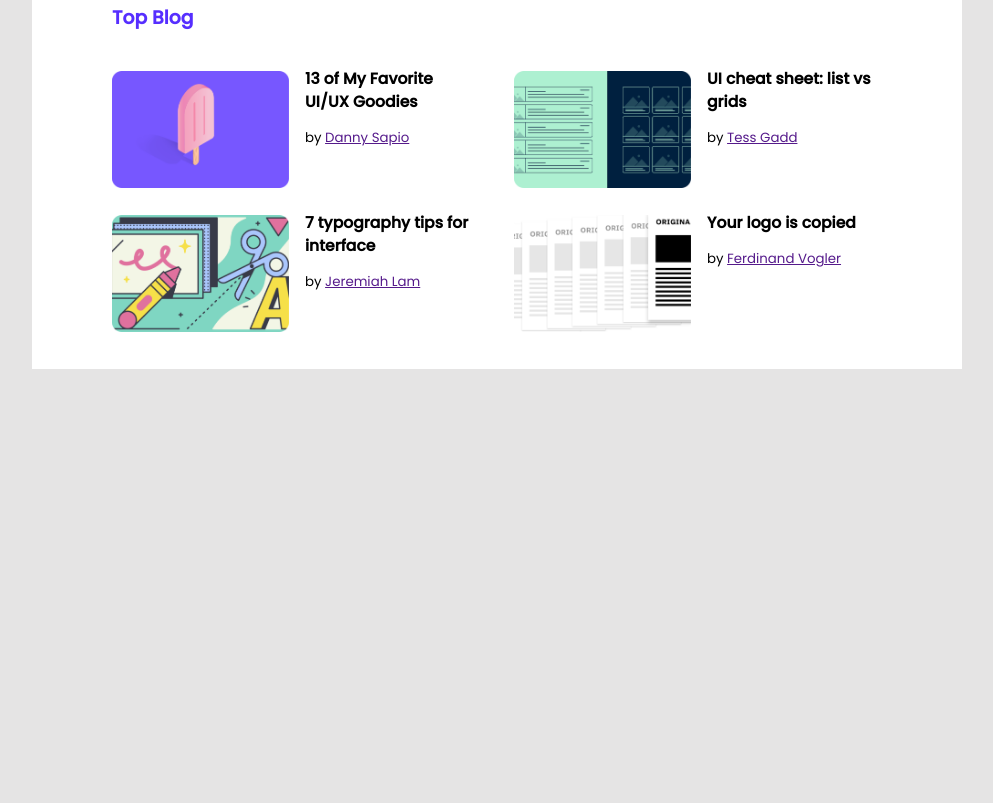
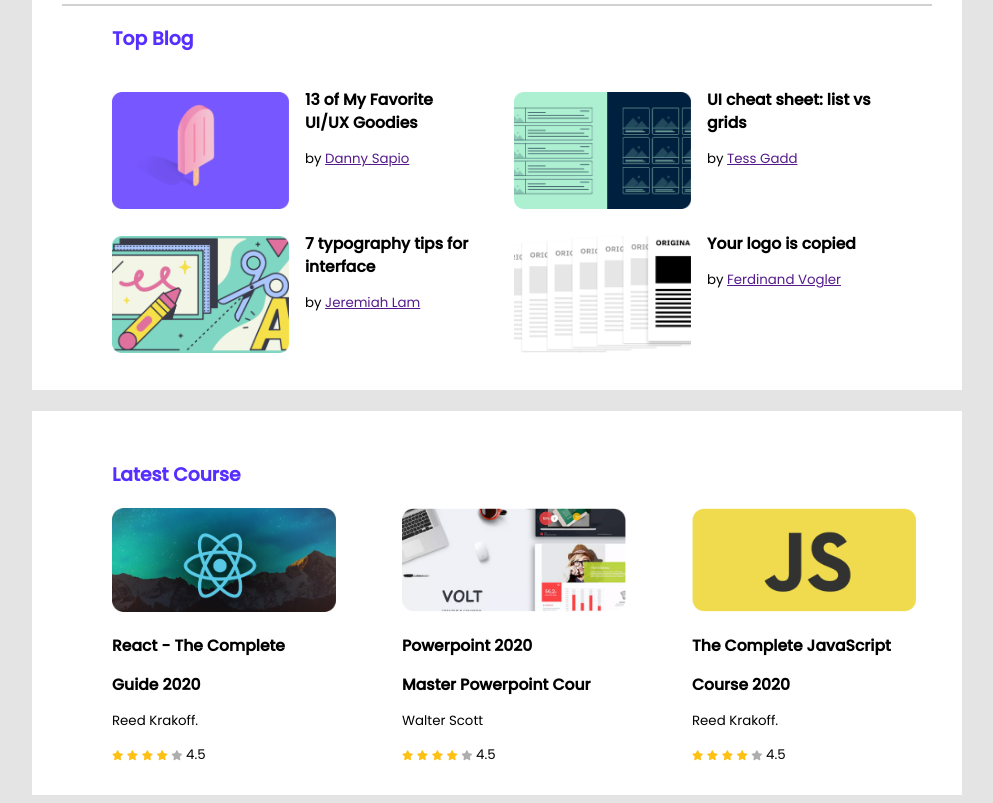
Before and after one commit to eusumaiya/leader-board, a plain HTML site: page index.html in a window 1280 px wide. Shown: the part 316-1119 px from the top of the page, without its empty margins (143-1136 px from the left). Before the commit the page ends 800 px from the top, so only its background shows below. Drawn offline with Linux system fonts and the light colour scheme.

Commit message:
courses-added

```diff
--- a/index.html
+++ b/index.html
@@ -5,6 +5,9 @@
     <meta http-equiv="X-UA-Compatible" content="IE=edge">
     <meta name="viewport" content="width=device-width, initial-scale=1.0">
     <title>Top player</title>
+    <!-- font awesome -->
+    <script src="https://kit.fontawesome.com/46c61b4436.js" crossorigin="anonymous"></script>
+    <!-- style-css-link -->
     <link rel="stylesheet" href="style.css">
 </head>
 <body>
@@ -51,7 +54,11 @@
                     </div>
                 </div>
             </div>
+            <!-- horizontal line start -->
               <hr>
+
+
+              <!--------- top blog items start---------->
               <div>
                 <div class="top-blog-title">
                     <h3 class="top-blog">Top Blog</h3>
@@ -100,7 +107,88 @@
                     </div>
                 </div>
               </div>
+              <!--------- top blog items end---------->
         </section>
+        <!------------- 1st section  end ----------------->
+        <!-- -----------------------------Latest Course start------------------------ -->
+
+        <section class="container">
+                <h3 class="course">Latest Course</h3>
+                <div class="courses">
+                    <div class="course-name">
+                        <div class="course-img">
+                            <img src="images/courses/course-1.png" alt="">
+                        </div>
+                        <div class="course-info guide">
+                            <h3 >React - The Complete </h3>
+                            <h3>Guide 2020</h3>
+                            <p>Reed Krakoff.</p>
+                           <div class="star">
+                            <div>
+                                <i class="fa-sharp fa-solid fa-star filled"></i>
+                                <i class="fa-sharp fa-solid fa-star filled"></i>
+                                <i class="fa-sharp fa-solid fa-star filled"></i>
+                                <i class="fa-sharp fa-solid fa-star filled"></i>
+                                <i class="fa-sharp fa-solid fa-star empty"></i>
+                                <span>4.5</span>
+                            </div>
+
+                           </div>
+
+                        </div>
+
+                    </div>
+                    <div class="course-name">
+                        <div class="course-img">
+                            <img src="images/courses/course-2.png" alt="">
+                        </div>
+                        <div class="course-info guide">
+                            <h3 >Powerpoint 2020  </h3>
+                            <h3>Master Powerpoint Cour</h3>
+                            <p>Walter Scott</p>
+                           <div class="star">
+                            <div>
+                                <i class="fa-sharp fa-solid fa-star filled"></i>
+                                <i class="fa-sharp fa-solid fa-star filled"></i>
+                                <i class="fa-sharp fa-solid fa-star filled"></i>
+                                <i class="fa-sharp fa-solid fa-star filled"></i>
+                                <i class="fa-sharp fa-solid fa-star empty"></i>
+                                <span>4.5</span>
+                            </div>
+
+                           </div>
+
+                        </div>
+
+                    </div>
+                    <div class="course-name">
+                        <div class="course-img">
+                            <img src="images/courses/course-3.png" alt="">
+                        </div>
+                        <div class="course-info guide">
+                            <h3 >The Complete JavaScript  </h3>
+                            <h3>Course 2020</h3>
+                            <p>Reed Krakoff.</p>
+                           <div class="star">
+                            <div>
+                                <i class="fa-sharp fa-solid fa-star filled"></i>
+                                <i class="fa-sharp fa-solid fa-star filled"></i>
+                                <i class="fa-sharp fa-solid fa-star filled"></i>
+                                <i class="fa-sharp fa-solid fa-star filled"></i>
+                                <i class="fa-sharp fa-solid fa-star empty"></i>
+                                <span>4.5</span>
+                            </div>
+
+                           </div>
+
+                        </div>
+
+                    </div>
+
+                </div>
+
+        </section>
+          <!-- -----------------------------Latest Course end------------------------ -->
 
     </main>
     <!-- main-part-end -->
--- a/style.css
+++ b/style.css
@@ -1,5 +1,6 @@
 /* fonts */
 @import url('https://fonts.googleapis.com/css2?family=Poppins:wght@400;500&display=swap');
+
    /************
        common-style
             *************/
@@ -10,7 +11,8 @@
  }
  main{
     display: flex;
-    justify-content: center;
+    flex-direction: column;
+   align-items: center;
  }
 
 
@@ -26,6 +28,7 @@
     background-color: #FFFFFF;
     width: 870px;
     padding: 30px;
+    margin-top: 21px;
 
 }
 .players{
@@ -94,3 +97,37 @@
 font-size: smaller;
 
 }
+/**********
+   Latest Course start
+          ***************/
+.course{
+    color: #562EFF;
+    padding-left: 50px;
+
+}
+.course-img img{
+    width: 224px;
+    height: 104px;
+    padding-left: 50px;
+}
+.star{
+    display: flex;
+}
+.fa-star{
+    font-size: 10px;
+}
+
+.guide{
+    font-size: smaller;
+    padding-left: 50px;
+}
+.fa-star.filled{
+    color: #FFC014;
+}
+.fa-star.empty{
+    color: #AEAEAE;;
+}
+.courses{
+    display: grid;
+    grid-template-columns: repeat(3, 1fr);
+}
```
